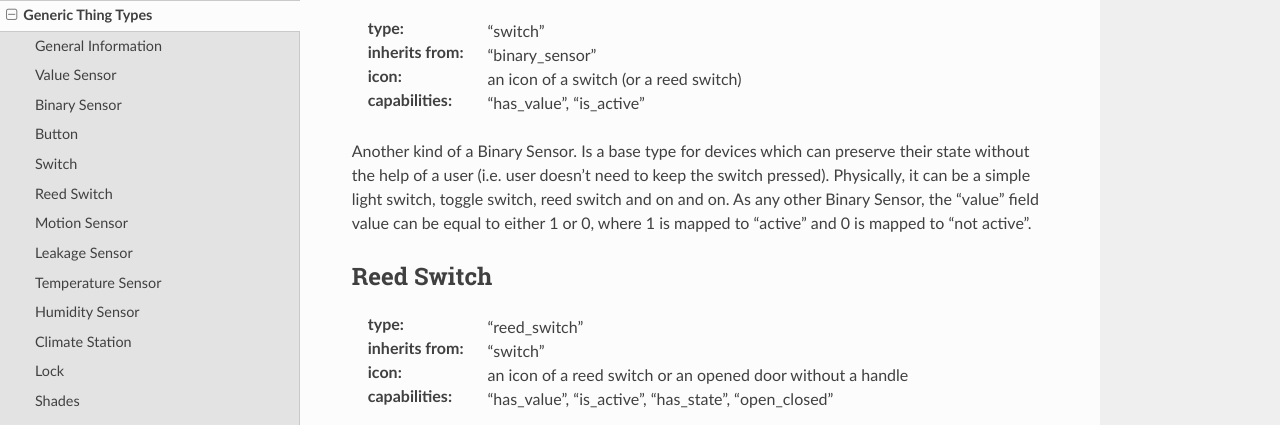
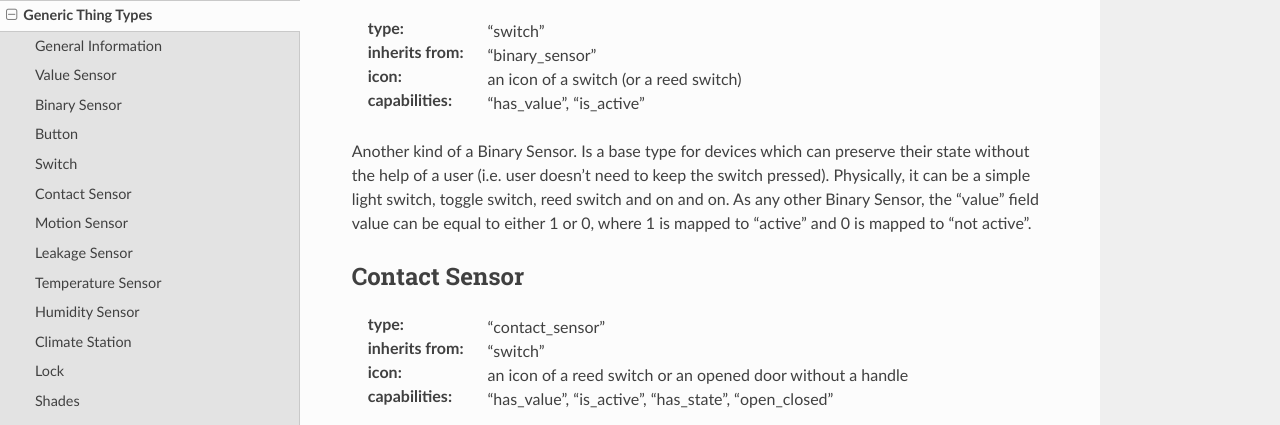
Before and after one commit to fossabot/everpl, a Sphinx documentation site: the page built from docs/source/developer/generic_thing_types.rst, in a window 1280 px wide and 900 px high, scrolled down 1692 px. Shown: the top 425 px of the window. Built offline with Sphinx 7.4.7 and the Read the Docs theme 2.0.0, drawn with Linux system fonts in a browser that asks for light colours; pages that are not in the unit, such as notebooks, are missing from menus.

Commit message:
DOCS: Renamed Reed Switch to Contact Sensor

```diff
--- a/docs/source/developer/generic_thing_types.rst
+++ b/docs/source/developer/generic_thing_types.rst
@@ -107,10 +107,10 @@ the "value" field value can be equal to either 1 or 0, where 1 is mapped
 to "active" and 0 is mapped to "not active".
 
 
-Reed Switch
-===========
+Contact Sensor
+==============
 
-:type: "reed_switch"
+:type: "contact_sensor"
 
 :inherits from: "switch"
 
```
